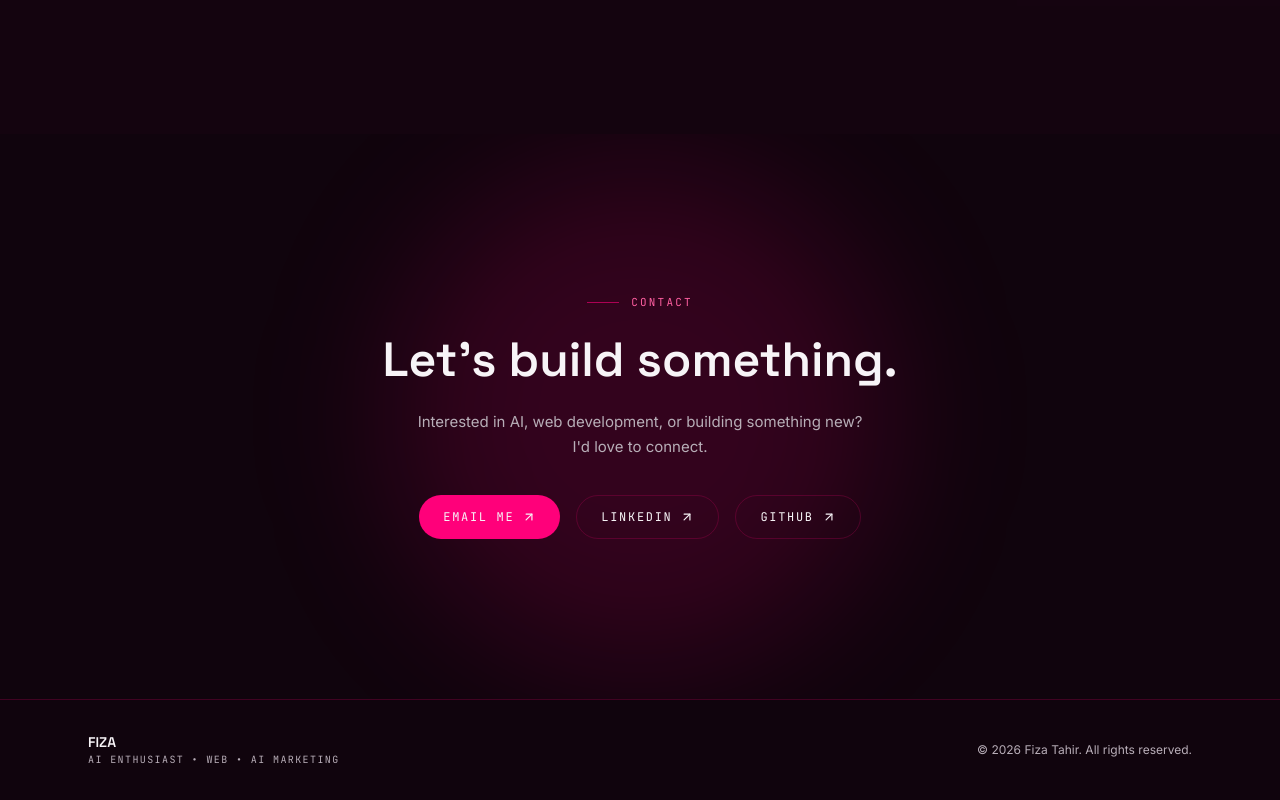
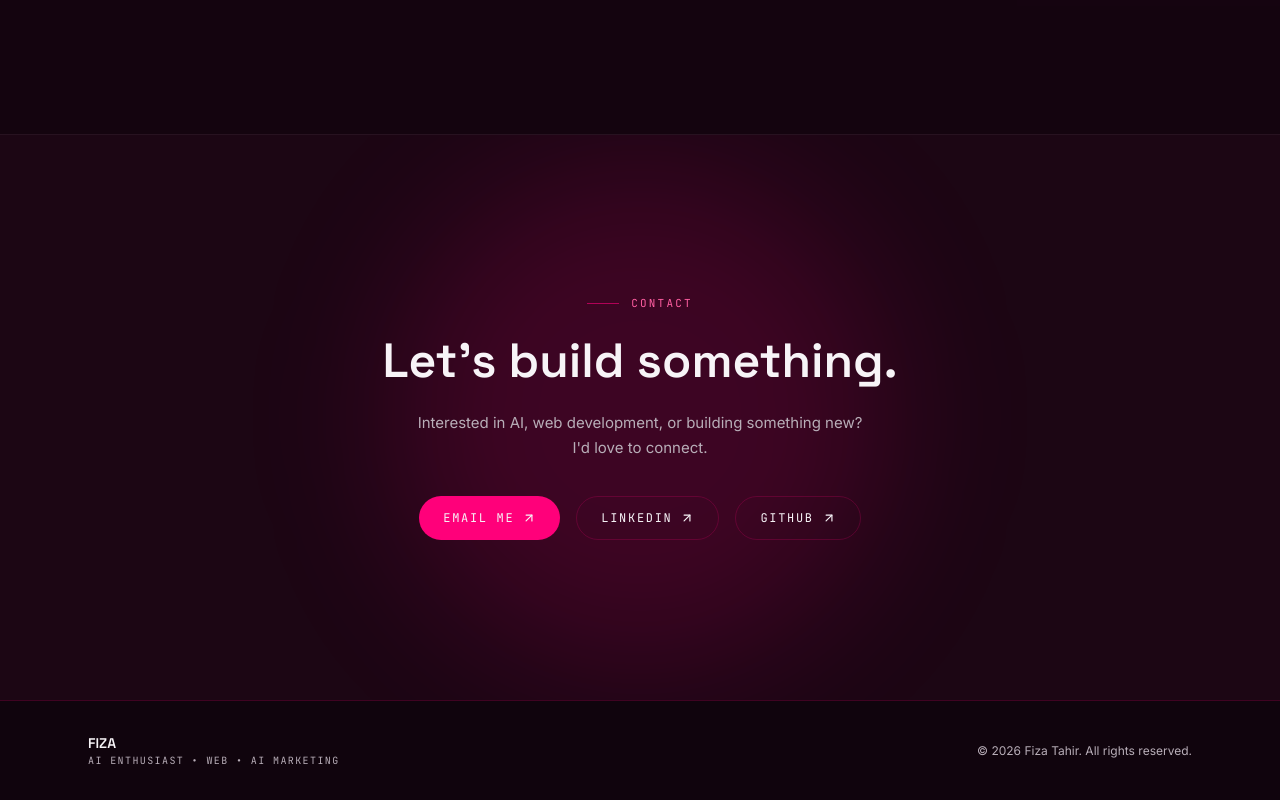
Before and after one commit to Fizaa-Tahir/FIZA-PORTFOLIO, a Next.js app: page / in a window 1280 px wide. Shown: the part 5837-6637 px from the top of the page. Built offline with nearby package versions, Linux system fonts and the light colour scheme.

Commit message:
Enhance Contact section styling
Added background color and border to contact section.

```diff
--- a/src/components/Contact.tsx
+++ b/src/components/Contact.tsx
@@ -7,7 +7,7 @@ import { Eyebrow } from "./ui/SectionHeading";
 
 export function Contact() {
   return (
-    <section id="contact" className="relative py-28 md:py-40 overflow-hidden">
+    <section id="contact" className="relative py-28 md:py-40 overflow-hidden bg-bg-secondary border-t border-white/5">
       <div className="pointer-events-none absolute inset-0">
         <div className="absolute left-1/2 top-1/2 h-[500px] w-[500px] -translate-x-1/2 -translate-y-1/2 rounded-full bg-accent-primary/15 glow-blob" />
       </div>
```
